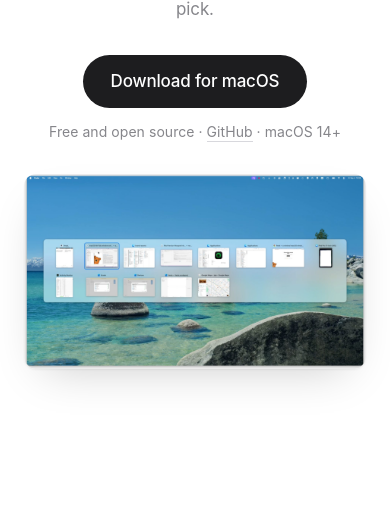
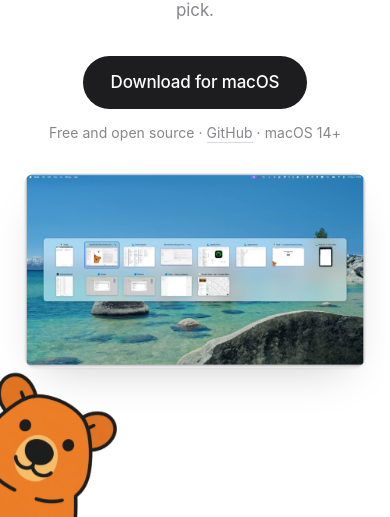
Before and after one commit to nickybricks/peek, a plain HTML site: page web/index.html in a window 390 px wide. Shown: the part 327-844 px from the top of the page. Drawn offline with Linux system fonts and the light colour scheme.

Commit message:
Keep the bear visible on small screens
It was hidden below 700px; now it just scales down and stays at the
left edge, the same as on desktop.

Co-Authored-By: Claude Fable 5 <noreply@anthropic.com>

```diff
--- a/web/index.html
+++ b/web/index.html
@@ -148,12 +148,13 @@
     white-space: nowrap;
   }
 
-  /* Small screens: keep it one screen, drop the bear */
+  /* Small screens: the bear stays, just smaller */
   @media (max-width: 700px) {
-    .bear { display: none; }
-    .preview { margin-top: 32px; }
+    .bear { width: 30vw; max-width: 130px; }
+    .preview { margin-top: 30px; }
   }
-  @media (max-height: 640px) {
+  /* Very short screens: the preview goes, the bear stays */
+  @media (max-height: 620px) {
     .preview { display: none; }
   }
 
```
